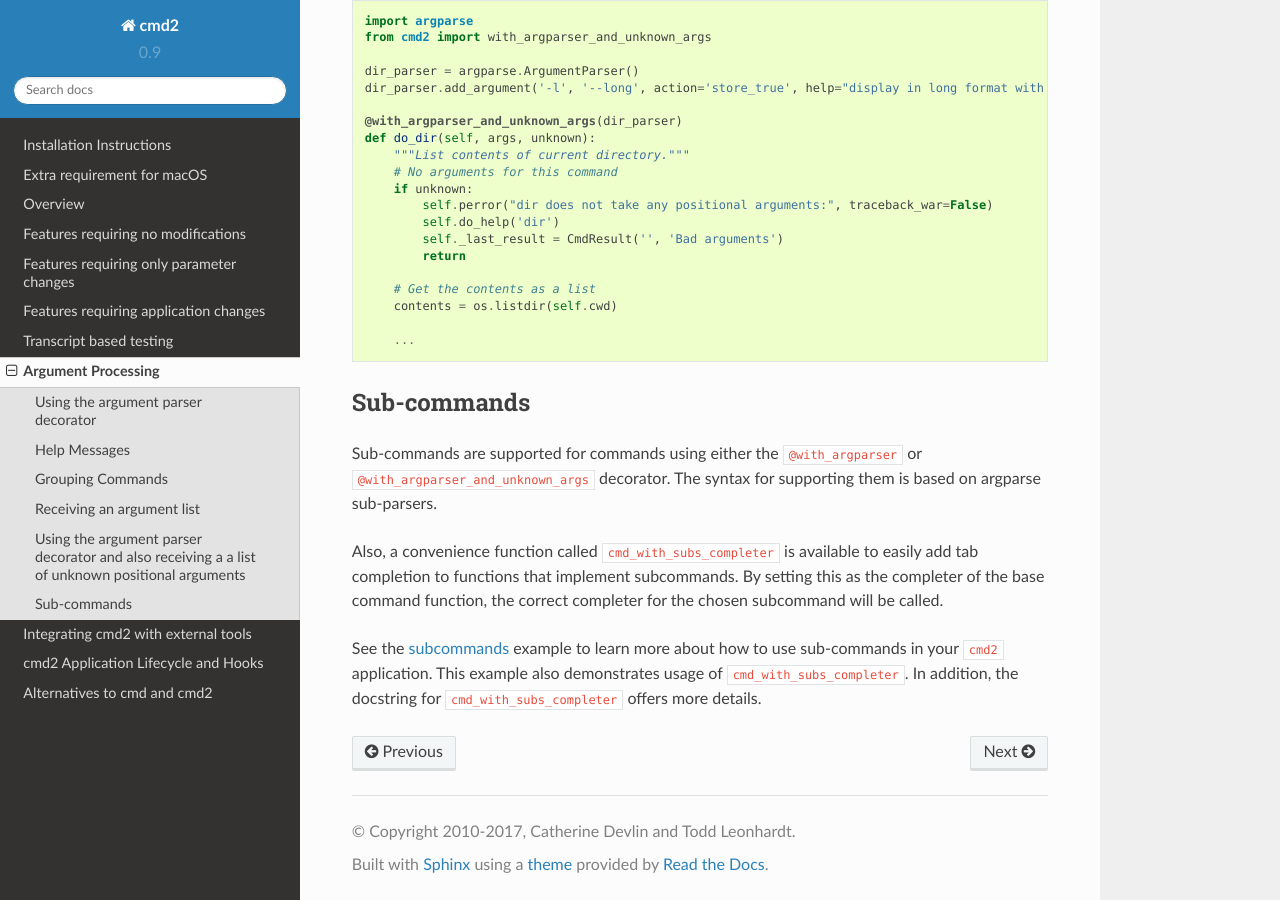
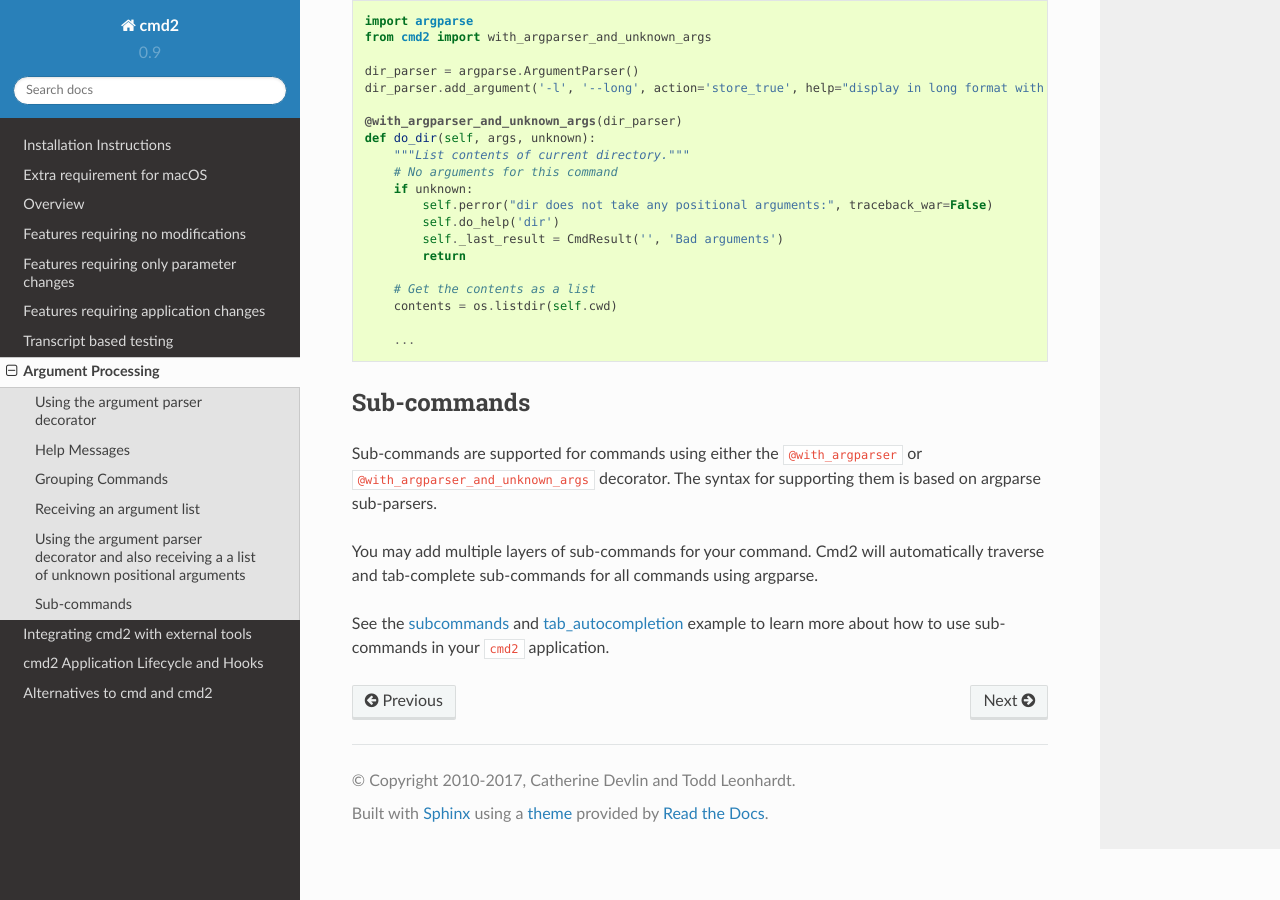
Before and after one commit to python-cmd2/cmd2, a Sphinx documentation site: the page built from docs/argument_processing.rst, in a window 1280 px wide and 900 px high, scrolled down 6334 px. Built offline with Sphinx 7.4.7 and the Read the Docs theme 2.0.0, drawn with Linux system fonts in a browser that asks for light colours.

Commit message:
Added some documentation related to the latest changes.

```diff
--- a/docs/argument_processing.rst
+++ b/docs/argument_processing.rst
@@ -346,12 +346,10 @@
 Sub-commands are supported for commands using either the ``@with_argparser`` or
 ``@with_argparser_and_unknown_args`` decorator.  The syntax for supporting them is based on argparse sub-parsers.
 
-Also, a convenience function called ``cmd_with_subs_completer`` is available to easily add tab completion to functions
-that implement subcommands. By setting this as the completer of the base command function, the correct completer for
-the chosen subcommand will be called.
+You may add multiple layers of sub-commands for your command. Cmd2 will automatically traverse and tab-complete
+sub-commands for all commands using argparse.
 
-See the subcommands_ example to learn more about how to use sub-commands in your ``cmd2`` application.
-This example also demonstrates usage of ``cmd_with_subs_completer``. In addition, the docstring for
-``cmd_with_subs_completer`` offers more details.
+See the subcommands_ and tab_autocompletion_ example to learn more about how to use sub-commands in your ``cmd2`` application.
 
 .. _subcommands: https://github.com/python-cmd2/cmd2/blob/master/examples/subcommands.py
+.. _tab_autocompletion: https://github.com/python-cmd2/cmd2/blob/master/examples/tab_autocompletion.py
```
Also changed, not shown: CHANGELOG.md (+2 -0 lines), 1 other file.
